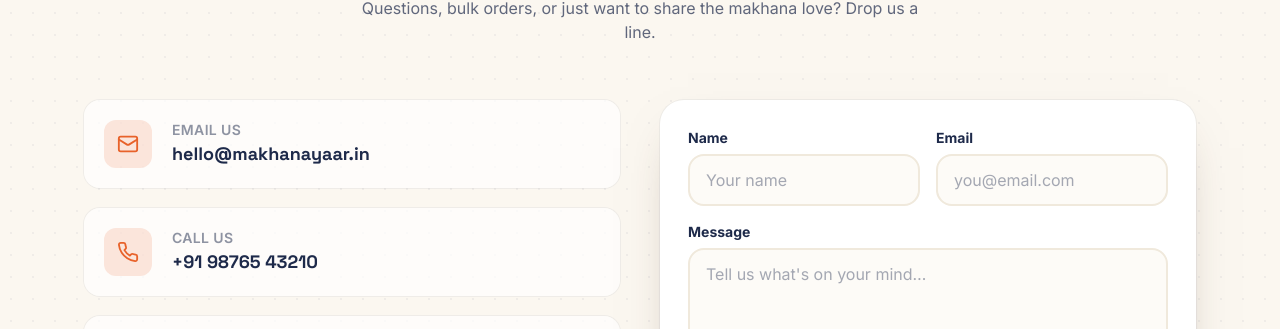
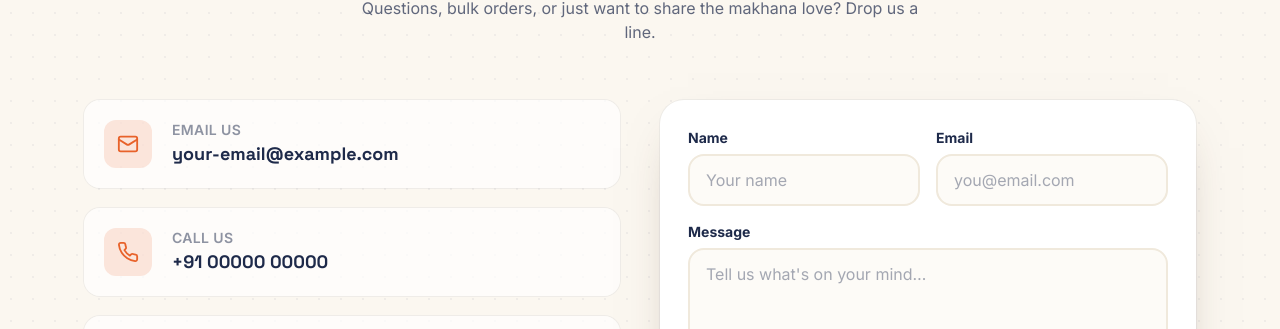
Before and after one commit to tanya732/Makhana-yaar, a React (Vite) app: page / in a window 1280 px wide. Shown: the part 5396-5725 px from the top of the page. Built offline with nearby package versions, Linux system fonts and the light colour scheme; no server answers.

Commit message:
Add github actions

```diff
--- a/src/components/Contact.jsx
+++ b/src/components/Contact.jsx
@@ -78,8 +78,8 @@ export default function Contact() {
             className="space-y-5"
           >
             {[
-              { icon: Mail, label: 'Email us', value: 'hello@makhanayaar.in' },
-              { icon: Phone, label: 'Call us', value: '+91 98765 43210' },
+              { icon: Mail, label: 'Email us', value: import.meta.env.VITE_CONTACT_EMAIL },
+              { icon: Phone, label: 'Call us', value: import.meta.env.VITE_CONTACT_PHONE },
               { icon: MapPin, label: 'Visit us', value: 'Darbhanga, Bihar, India' },
             ].map((c) => (
               <div key={c.label} className="flex items-center gap-5 rounded-2xl bg-white/70 p-5 ring-1 ring-navy/5">
```
Also changed, not shown: 1 other file (tests, documents, lock files or other folders).
